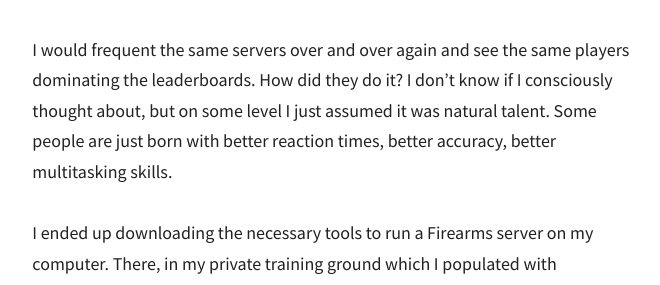
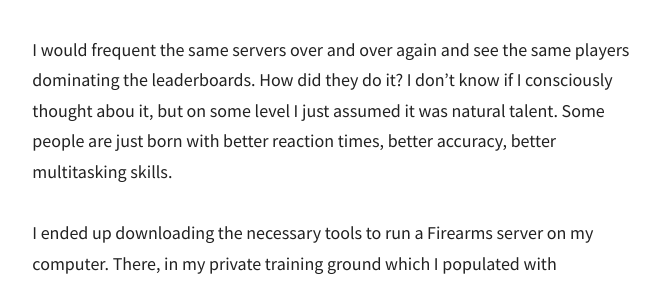
Before and after one commit to moyer/moyer.github.com, a Jekyll site: the page built from everyday/_posts/2013-10-03-the-lure-of-the-hard-game.md, in a window 1280 px wide and 900 px high, scrolled down 1423 px. Shown: the part 222-507 px from the top of the window, without its empty margins (308-968 px from the left). Built offline with Jekyll 4.4.1, drawn with Linux system fonts in a browser that asks for light colours; Markdown is read by kramdown in place of the engine named in the settings.

```diff
--- a/everyday/_posts/2013-10-03-the-lure-of-the-hard-game.md
+++ b/everyday/_posts/2013-10-03-the-lure-of-the-hard-game.md
@@ -18,7 +18,7 @@
 
 When I first started playing games online, I discovered a whole new level of difficulty: other players. This wasn't like playing your friends, this was something else entirely. I was somewhere around 13 or 14 years old, playing the [Firearms](http://cl.ly/2g0e2O353H3d) mod for Half-Life, and getting my ass kicked by strangers online. Strangers who I thought *must* be cheating. *Nobody can be that good, right?*
 
-I would frequent the same servers over and over again and see the same players dominating the leaderboards. How did they do it? I don't know if I consciously thought about, but on some level I just assumed it was natural talent. Some people are just born with better reaction times, better accuracy, better multitasking skills.
+I would frequent the same servers over and over again and see the same players dominating the leaderboards. How did they do it? I don't know if I consciously thought abou it, but on some level I just assumed it was natural talent. Some people are just born with better reaction times, better accuracy, better multitasking skills.
 
 I ended up downloading the necessary tools to run a Firearms server on my computer. There, in my private training ground which I populated with computer-controlled bots, I practiced. I learned all the levels, all the weapons, and I just played. A lot. And over time, when I'd rejoin the public servers, I started to rank better and better. Eventually, I became one of those players that was dominating everyone else.
 
```
